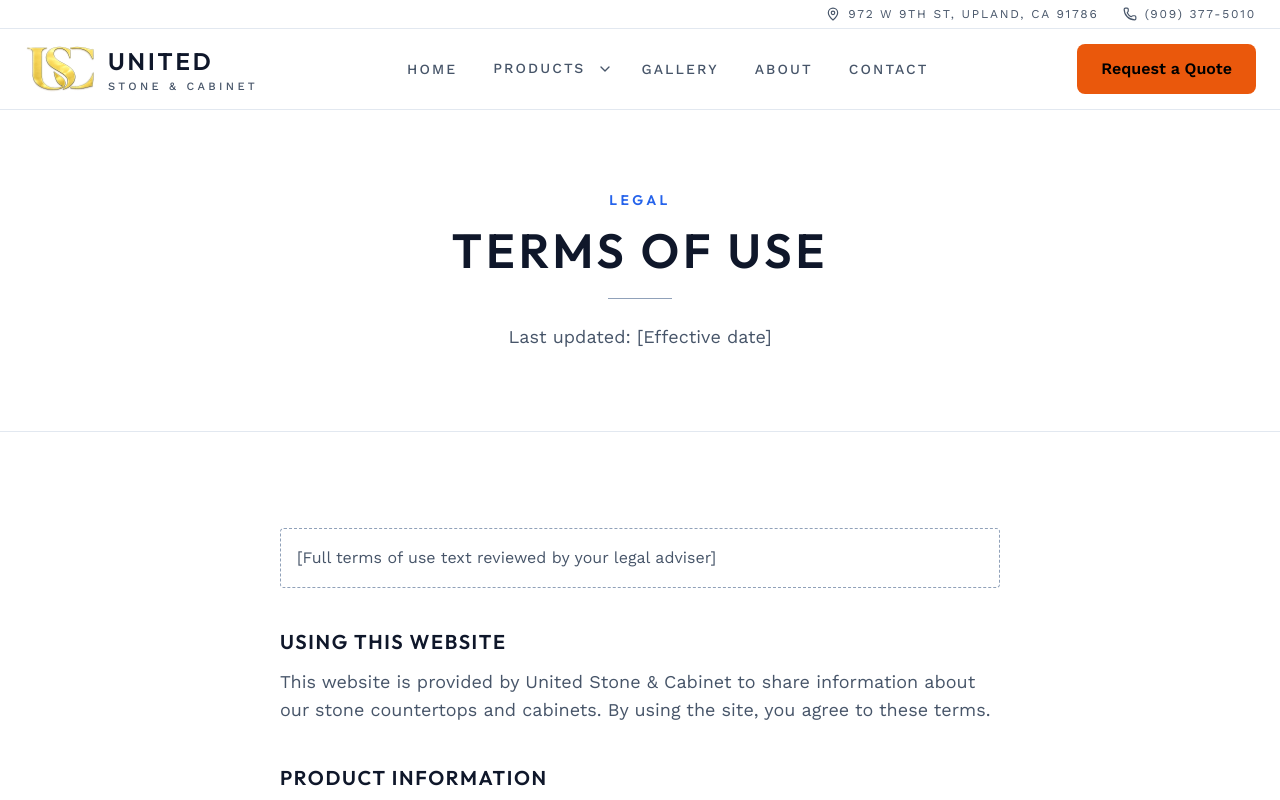
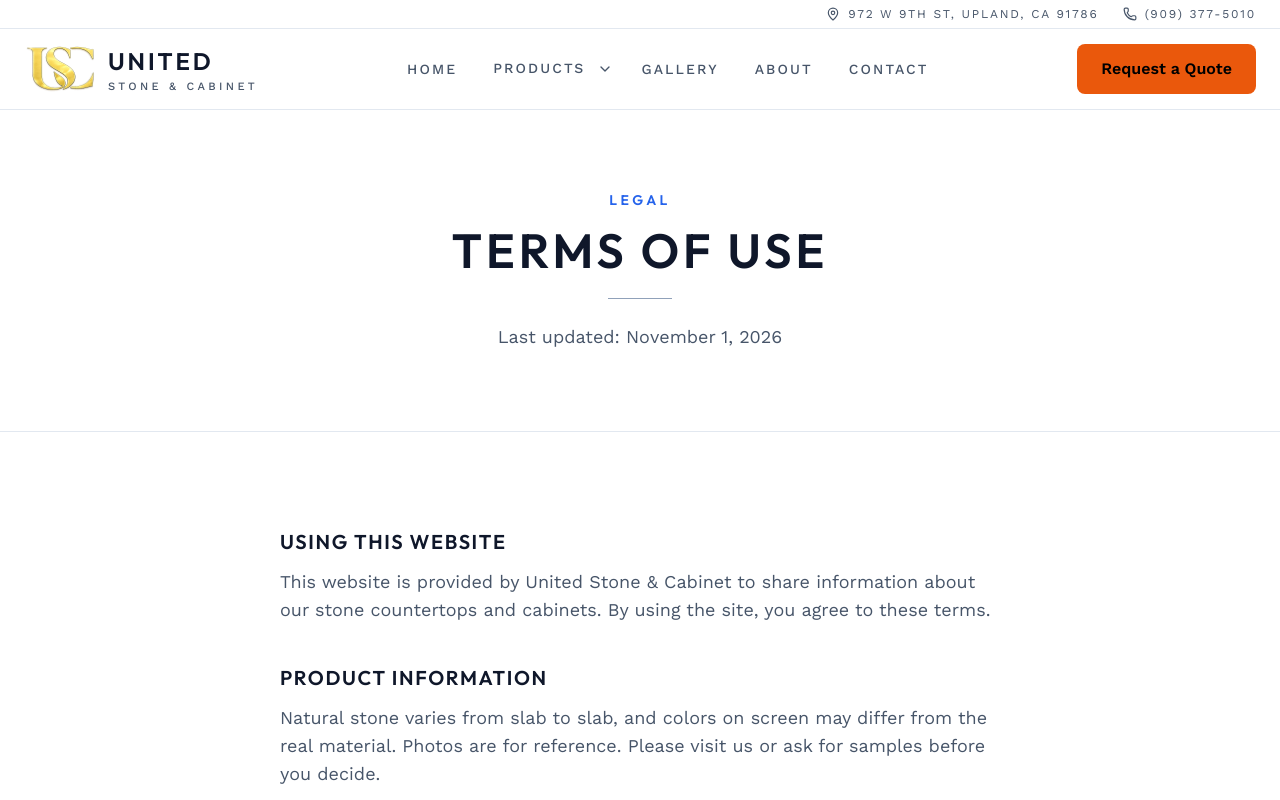
Before and after one commit to infounitedstoneandcabinet-beep/USC-website, a Next.js app: page /terms in a window 1280 px wide. Shown: the top 800 px of the page. Built offline with nearby package versions, Linux system fonts and the light colour scheme.

Commit message:
修改 run_a13911900eab

```diff
--- a/app/terms/page.tsx
+++ b/app/terms/page.tsx
@@ -31,12 +31,9 @@ const sections = [
 export default function TermsPage() {
   return (
     <>
-      <PageHero eyebrow="Legal" title="Terms of Use" intro="Last updated: [Effective date]" />
+      <PageHero eyebrow="Legal" title="Terms of Use" intro="Last updated: November 1, 2026" />
       <section className="bg-white py-16 md:py-24">
         <div className="mx-auto max-w-3xl space-y-10 px-4 sm:px-6">
-          <p className="rounded-sm border border-dashed border-slate-400 bg-card p-4 text-muted-foreground">
-            [Full terms of use text reviewed by your legal adviser]
-          </p>
           {sections.map(({ title, text }) => (
             <div key={title}>
               <h2 className="text-xl font-semibold uppercase tracking-[0.08em] text-ink">{title}</h2>
```
